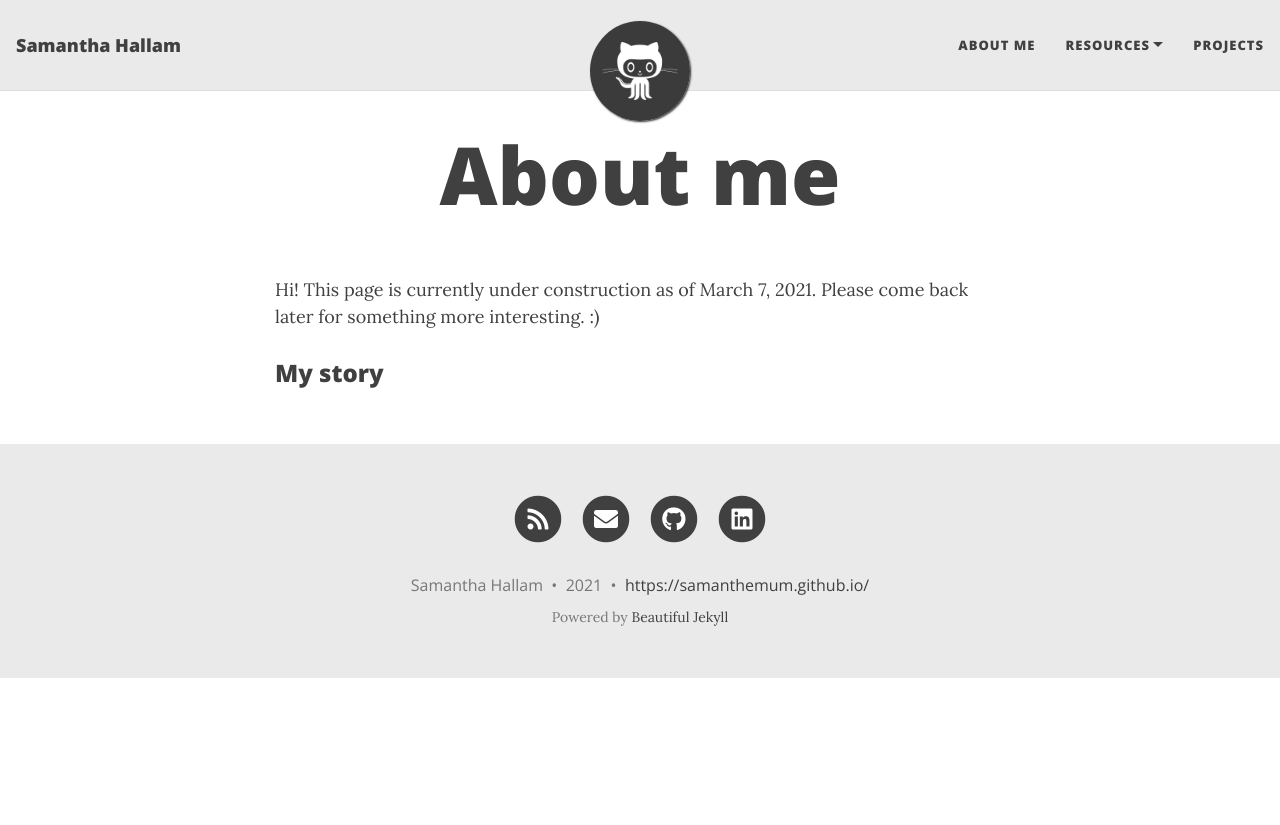
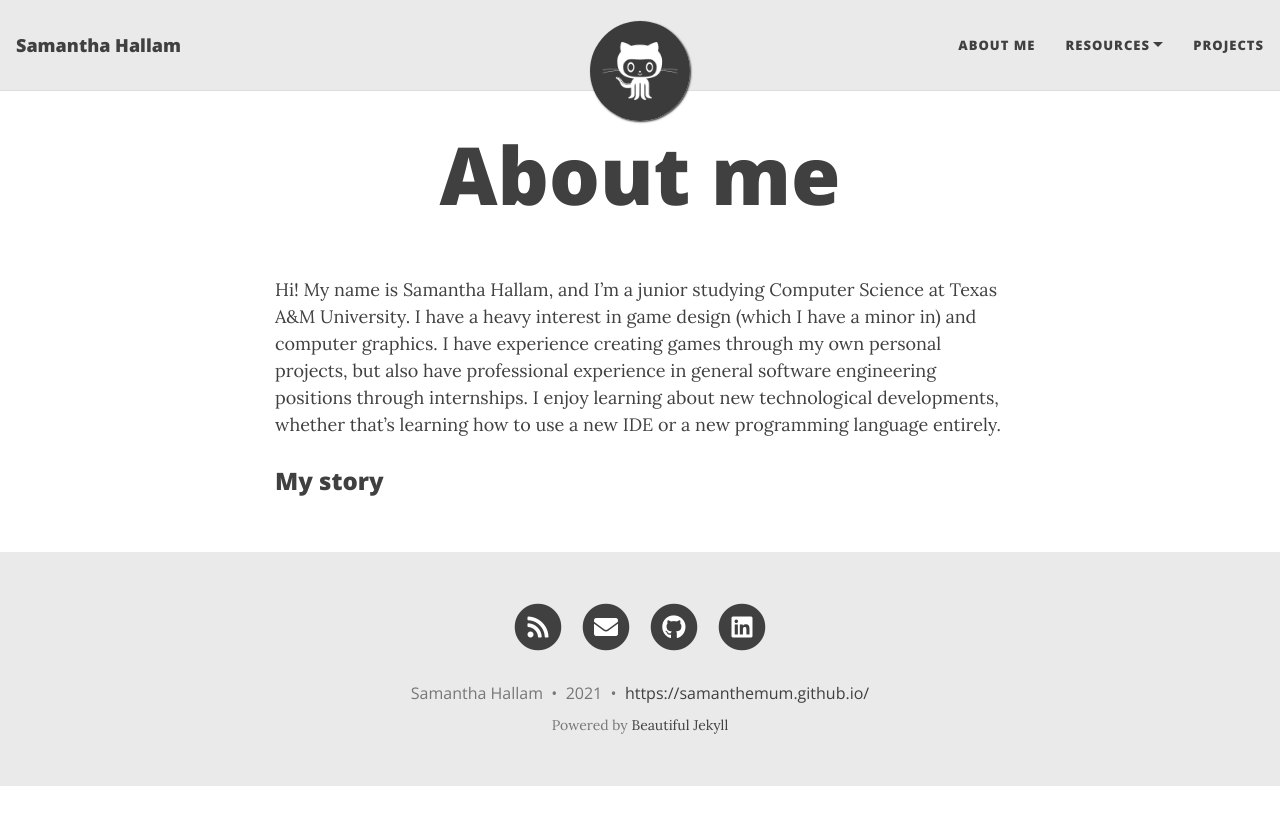
Before and after one commit to samanthemum/samanthemum.github.io, a Jekyll site: the page built from aboutme.md, in a window 1280 px wide. Shown: the top 825 px of the page. Built offline with Jekyll 4.4.1, drawn with Linux system fonts in a browser that asks for light colours; nearby versions of some CDN libraries.

Commit message:
Updated the about me page

```diff
--- a/aboutme.md
+++ b/aboutme.md
@@ -4,6 +4,6 @@ title: About me
 subtitle:
 ---
 
-Hi! This page is currently under construction as of March 7, 2021. Please come back later for something more interesting. :)
+Hi! My name is Samantha Hallam, and I'm a junior studying Computer Science at Texas A&M University. I have a heavy interest in game design (which I have a minor in) and computer graphics. I have experience creating games through my own personal projects, but also have professional experience in general software engineering positions through internships. I enjoy learning about new technological developments, whether that's learning how to use a new IDE or a new programming language entirely.
 
 ### My story
```
